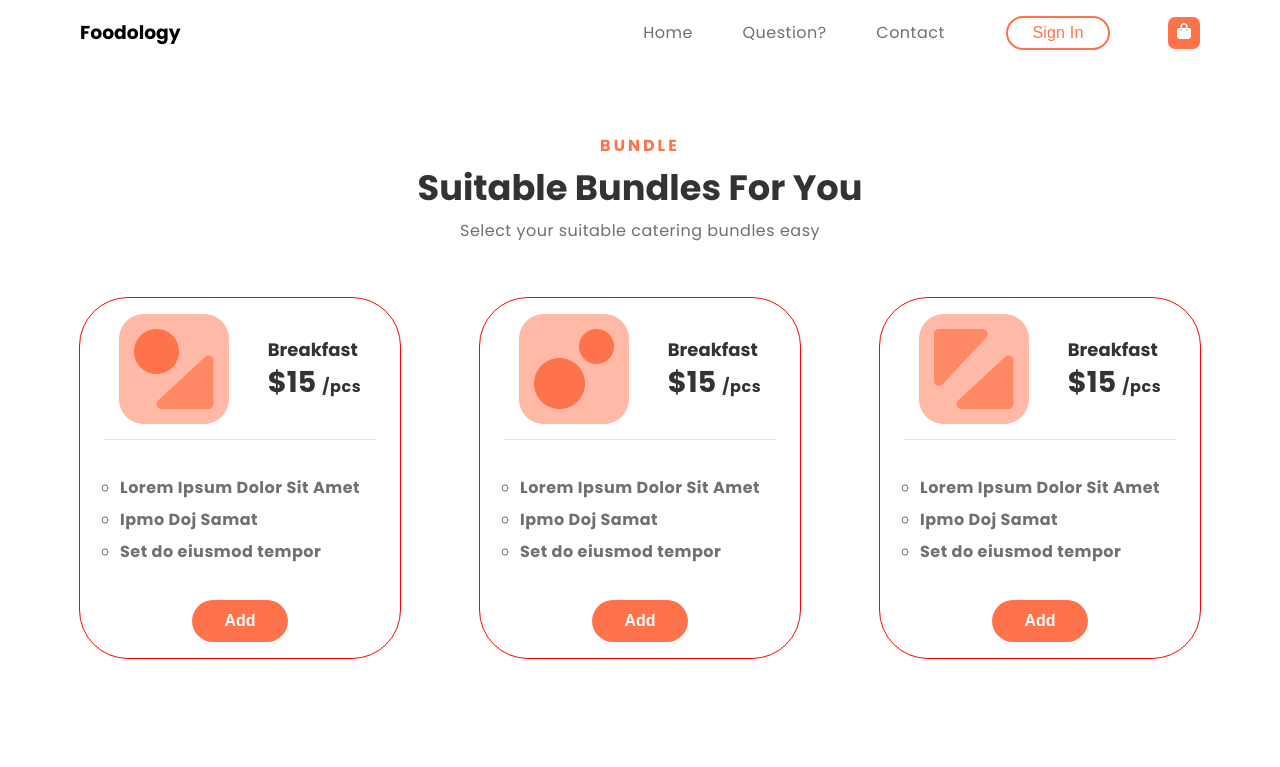
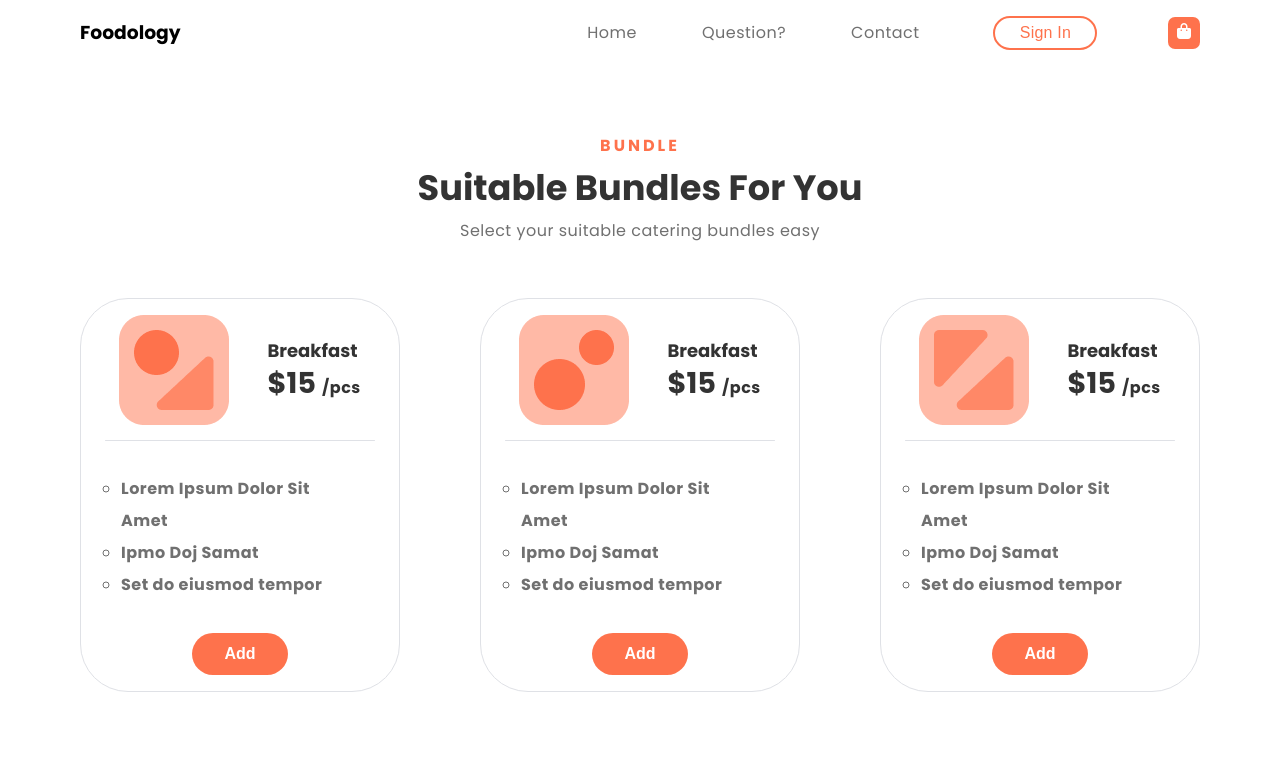
Before and after one commit to ikhlasdansantai/Foodology-Web, a plain HTML site: page Pricing/index.html in a window 1280 px wide. Shown: the top 767 px of the page. Drawn offline with Linux system fonts and the light colour scheme.

Commit message:
Border radius problem on  mobile and fixed nav

```diff
--- a/Pricing/style/style.css
+++ b/Pricing/style/style.css
@@ -226,10 +226,10 @@ main {
 }
 .card-content-bundle {
   width: 20rem;
-  outline: 1px solid red;
   padding: 1rem 0;
   margin-bottom: 2rem;
-  border-radius: 3rem !important;
+  border: 1px solid var(--border);
+  border-radius: 3rem;
 }
 .card-header {
   justify-content: space-evenly;
@@ -686,7 +686,7 @@ footer .copyright,
 }
 @media (min-width: 768px) {
   nav {
-    flex-basis: 50%;
+    flex-basis: 65%;
   }
   .sub-heading {
     font-size: 1rem;
@@ -715,6 +715,9 @@ footer .copyright,
   }
 }
 @media (min-width: 992px) {
+  nav {
+    flex-basis: 55%;
+  }
   .card-wrapper .card {
     width: 40rem !important;
   }
```
